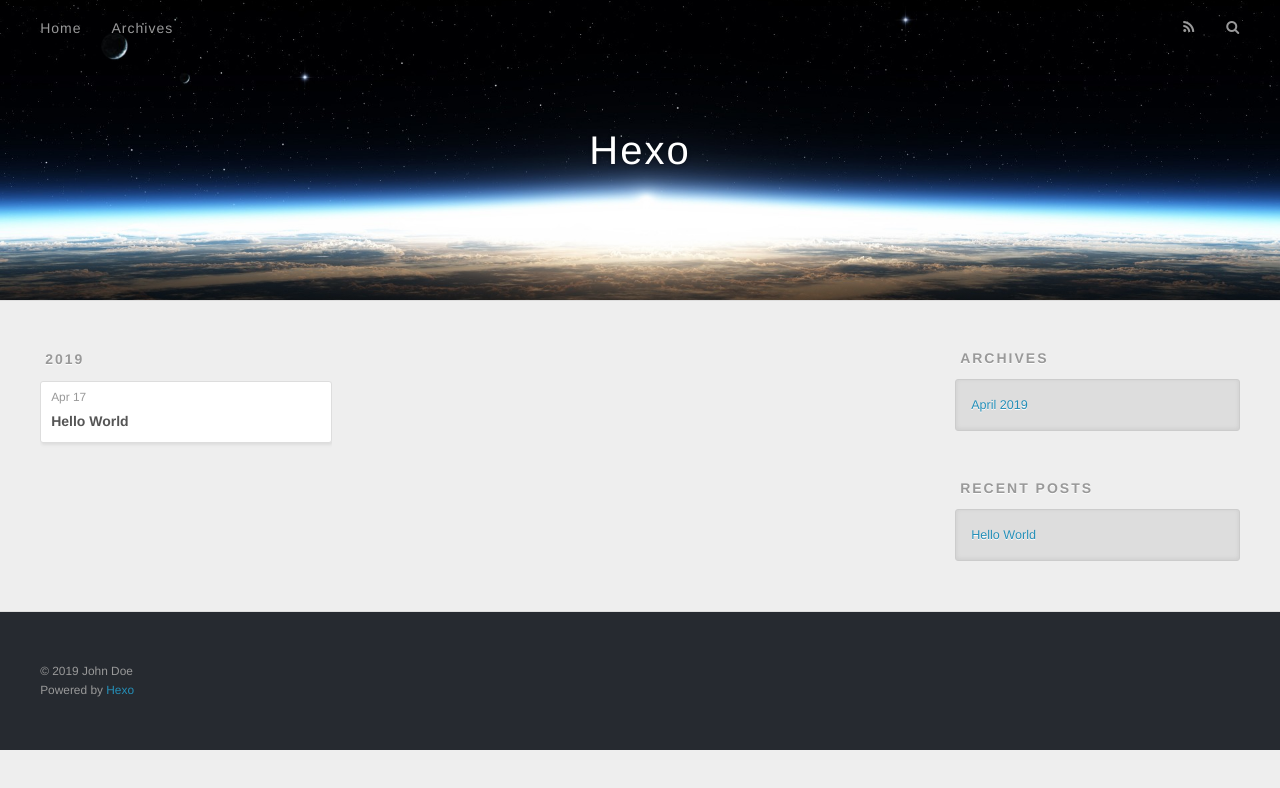
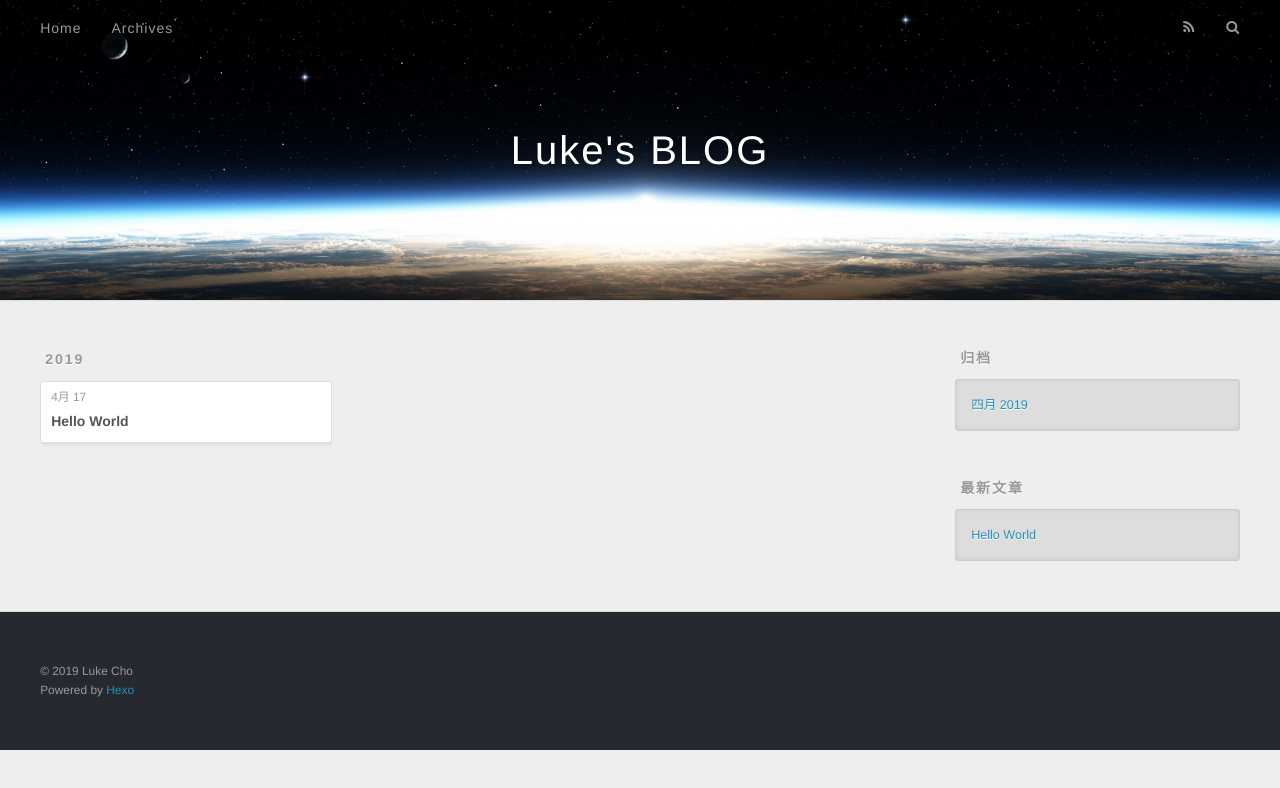
Before and after one commit to LeoCho1learning/LeoCho1learning.github.io, a plain HTML site: page archives/index.html in a window 1280 px wide. Drawn offline with nearby package versions, Linux system fonts and the light colour scheme.

Commit message:
Site updated: 2019-04-17 18:53:52

```diff
--- a/archives/index.html
+++ b/archives/index.html
@@ -3,17 +3,17 @@
 <head><meta name="generator" content="Hexo 3.8.0">
   <meta charset="utf-8">
 
-  <title>Archives | Hexo</title>
+  <title>归档 | Luke&#39;s BLOG</title>
   <meta name="viewport" content="width=device-width, initial-scale=1, maximum-scale=1">
   <meta property="og:type" content="website">
-<meta property="og:title" content="Hexo">
+<meta property="og:title" content="Luke&#39;s BLOG">
 <meta property="og:url" content="http://LeoCho1learning.github.io/archives/index.html">
-<meta property="og:site_name" content="Hexo">
-<meta property="og:locale" content="default">
+<meta property="og:site_name" content="Luke&#39;s BLOG">
+<meta property="og:locale" content="zh-CN">
 <meta name="twitter:card" content="summary">
-<meta name="twitter:title" content="Hexo">
+<meta name="twitter:title" content="Luke&#39;s BLOG">
 
-    <link rel="alternate" href="/atom.xml" title="Hexo" type="application/atom+xml">
+    <link rel="alternate" href="/atom.xml" title="Luke&#39;s BLOG" type="application/atom+xml">
 
 
     <link rel="icon" href="/favicon.png">
@@ -34,7 +34,7 @@
   <div id="header-outer" class="outer">
     <div id="header-title" class="inner">
       <h1 id="logo-wrap">
-        <a href="/" id="logo">Hexo</a>
+        <a href="/" id="logo">Luke&#39;s BLOG</a>
       </h1>
 
     </div>
@@ -51,7 +51,7 @@
 
           <a id="nav-rss-link" class="nav-icon" href="/atom.xml" title="RSS Feed"></a>
 
-        <a id="nav-search-btn" class="nav-icon" title="Search"></a>
+        <a id="nav-search-btn" class="nav-icon" title="搜索"></a>
       </nav>
       <div id="search-form-wrap">
         <form action="//google.com/search" method="get" accept-charset="UTF-8" class="search-form"><input type="search" name="q" class="search-form-input" placeholder="Search"><button type="submit" class="search-form-submit">&#xF002;</button><input type="hidden" name="sitesearch" value="http://LeoCho1learning.github.io"></form>
@@ -77,7 +77,7 @@
   <div class="archive-article-inner">
     <header class="archive-article-header">
       <a href="/2019/04/17/hello-world/" class="archive-article-date">
-  <time datetime="2019-04-17T08:50:13.011Z" itemprop="datePublished">Apr 17</time>
+  <time datetime="2019-04-17T08:50:13.011Z" itemprop="datePublished">4月 17</time>
 </a>
 
 
@@ -108,9 +108,9 @@
 
 
   <div class="widget-wrap">
-    <h3 class="widget-title">Archives</h3>
+    <h3 class="widget-title">归档</h3>
     <div class="widget">
-      <ul class="archive-list"><li class="archive-list-item"><a class="archive-list-link" href="/archives/2019/04/">April 2019</a></li></ul>
+      <ul class="archive-list"><li class="archive-list-item"><a class="archive-list-link" href="/archives/2019/04/">四月 2019</a></li></ul>
     </div>
   </div>
 
@@ -118,7 +118,7 @@
 
 
   <div class="widget-wrap">
-    <h3 class="widget-title">Recent Posts</h3>
+    <h3 class="widget-title">最新文章</h3>
     <div class="widget">
       <ul>
 
@@ -138,7 +138,7 @@
 
   <div class="outer">
     <div id="footer-info" class="inner">
-      &copy; 2019 John Doe<br>
+      &copy; 2019 Luke Cho<br>
       Powered by <a href="http://hexo.io/" target="_blank">Hexo</a>
     </div>
   </div>
```
Also changed, not shown: 2019/04/17/hello-world/index.html (+11 -11 lines), archives/2019/04/index.html (+13 -13 lines), archives/2019/index.html (+13 -13 lines), index.html (+13 -13 lines).
